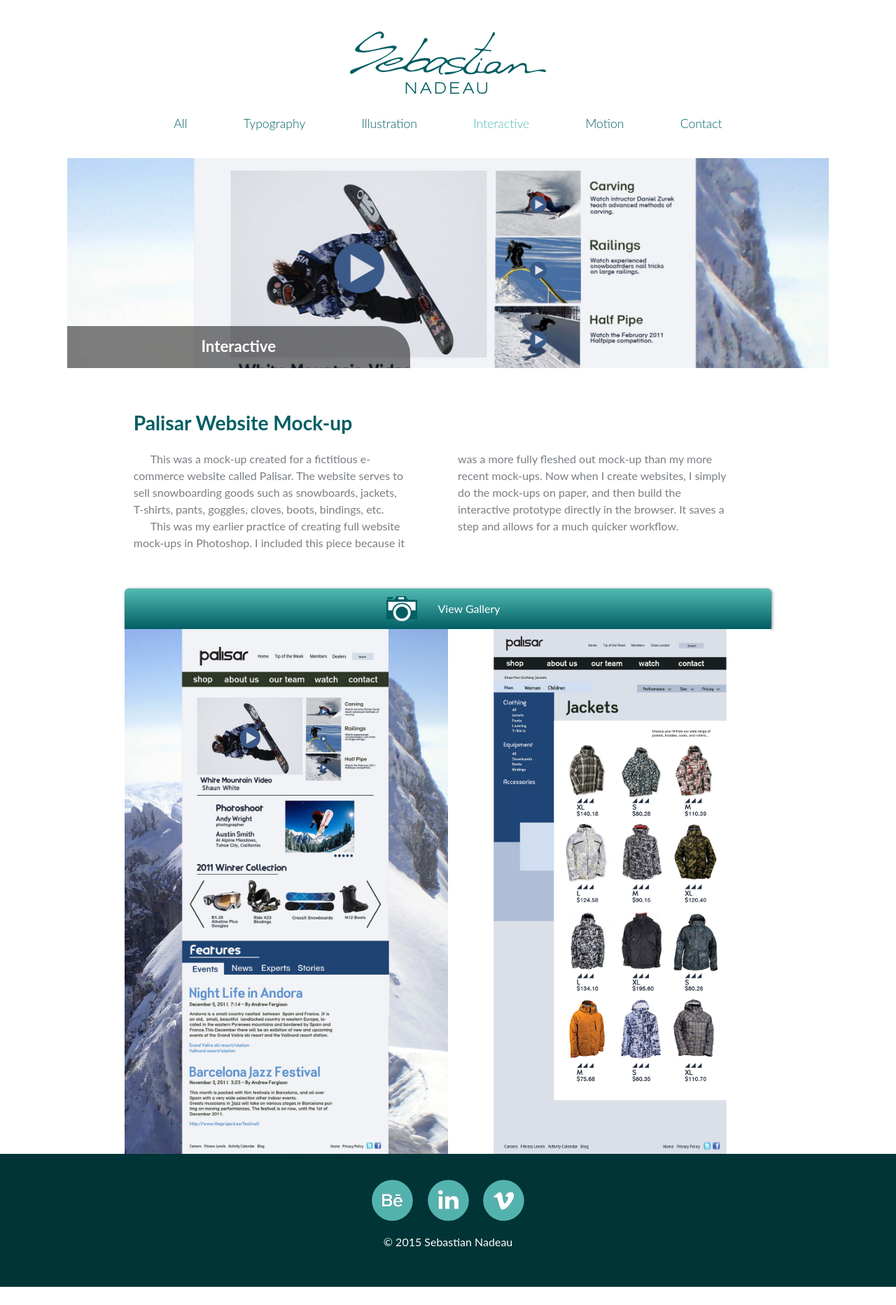
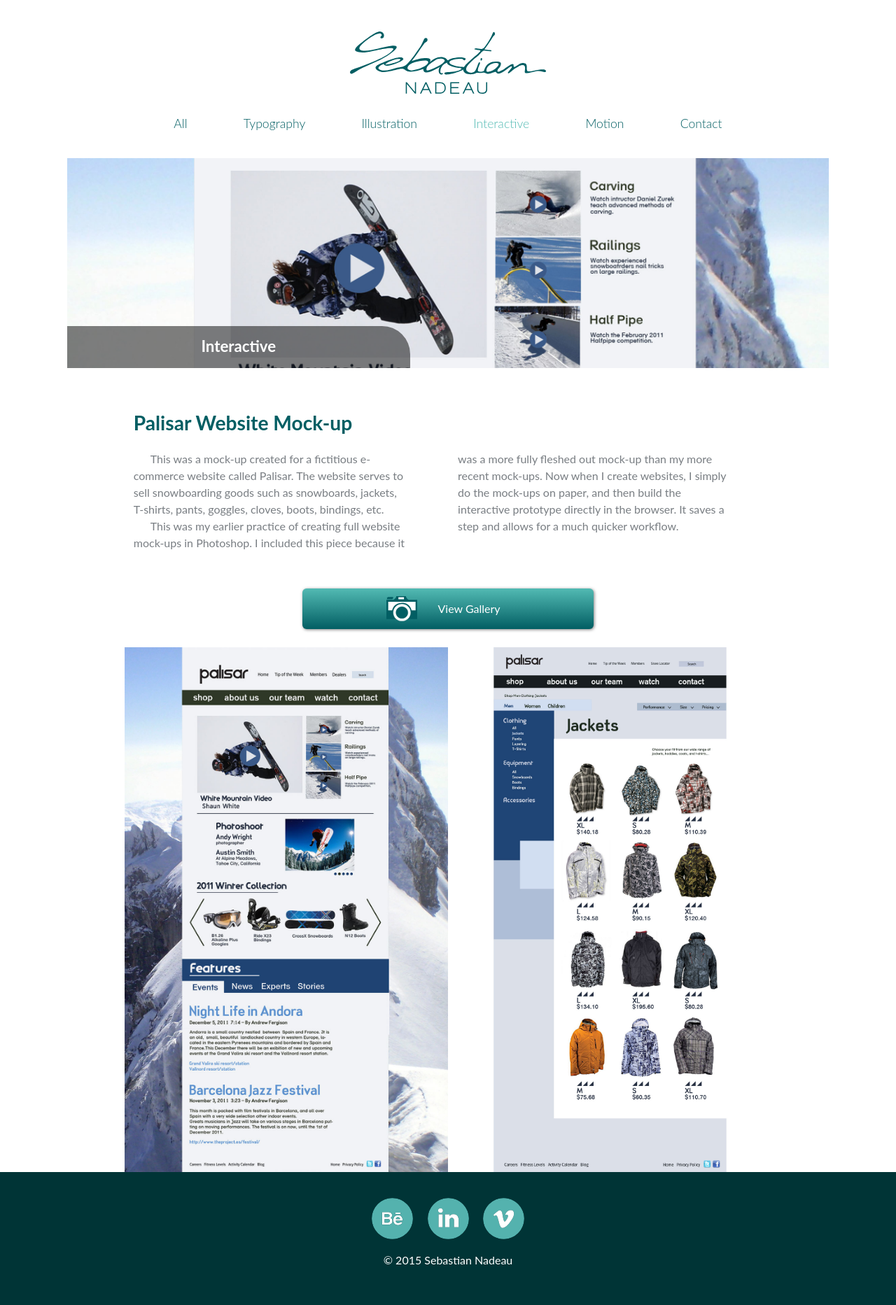
Before and after one commit to sebastiann88/personal-online-portfolio, a Jekyll site: the page built from interactive/palisar.html, in a window 1280 px wide. Shown: the whole page at 70% size. Built offline with Jekyll 4.4.1, drawn with Linux system fonts in a browser that asks for light colours; nearby versions of some CDN libraries; before the commit the page ends 1839 px from its top, so only the background shows below that.

Commit message:
style(css): centered and created a space around the lightbox button

```diff
--- a/css/main.css
+++ b/css/main.css
@@ -430,12 +430,11 @@
 
 div + button {
     display: block;
-    width: 100%;
-    margin: 0 auto;
+    width: 50%;
+    margin: 1.5rem auto;
     background-color: #52bab3;
     background-image: linear-gradient(to bottom, #52bab3, #025E63);
-    border-top-left-radius: 6px;
-    border-top-right-radius: 6px;
+    border-radius: 6px;
     box-shadow: 1px 1px 4px rgba(0,0,0,0.5);
     border: 0;
     color: #fff;
@@ -603,6 +602,10 @@
         max-width: 95%;
     }
 
+    div + button {
+        width: 45%;
+    }
+
     #breathing-space {
         display: block;
     }
@@ -649,6 +652,10 @@
         max-width: 82%;
     }
 
+    div + button {
+        width: 40%;
+    }
+
     .previews-home {
         max-width: 100%;
         margin: 0 auto;
```
